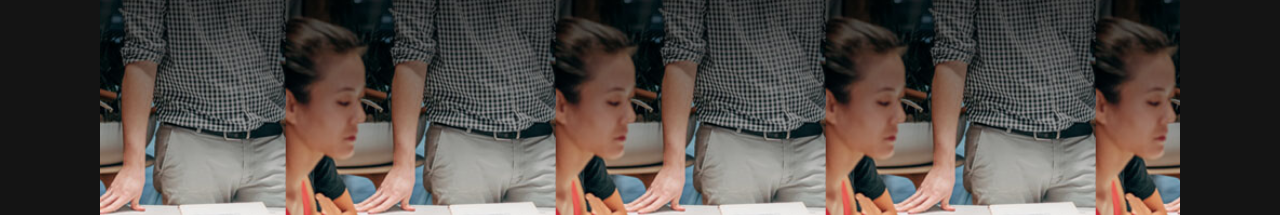
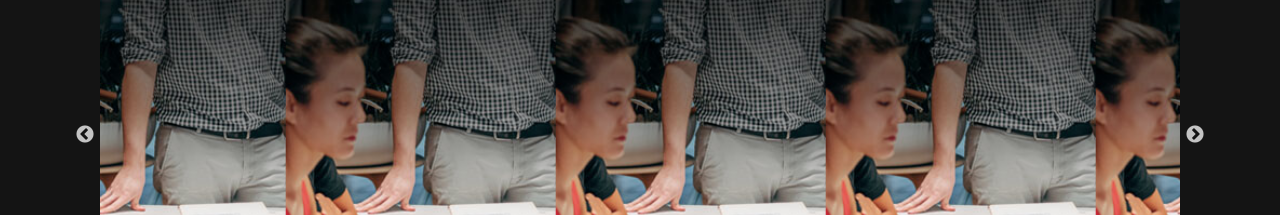
Before and after one commit to PedroPaulo-Git/PortSoftware, a React (Vite) app: page / in a window 1280 px wide. Shown: the part 1880-2095 px from the top of the page. Built offline with nearby package versions, Linux system fonts and the light colour scheme.

Commit message:
dont touch to slide move

```diff
--- a/src/components/Projects/Project.tsx
+++ b/src/components/Projects/Project.tsx
@@ -15,13 +15,14 @@ export const Project = () => {
     const settings = {
         dots: true,
         infinite: true,
-        arrows: false,
+        arrows: true,
         speed: 500,
         slidesToShow: 4,
         autoplay: true,
         slidesToScroll:1,
         autoplaySpeed: 2000,
-    };
+        touchMove:false
+  };
     return (
         <div id='projets' className='project-container'>
             <div>
```
